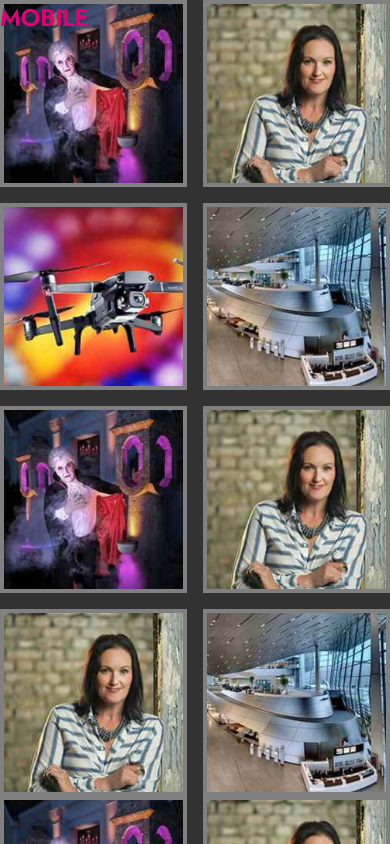
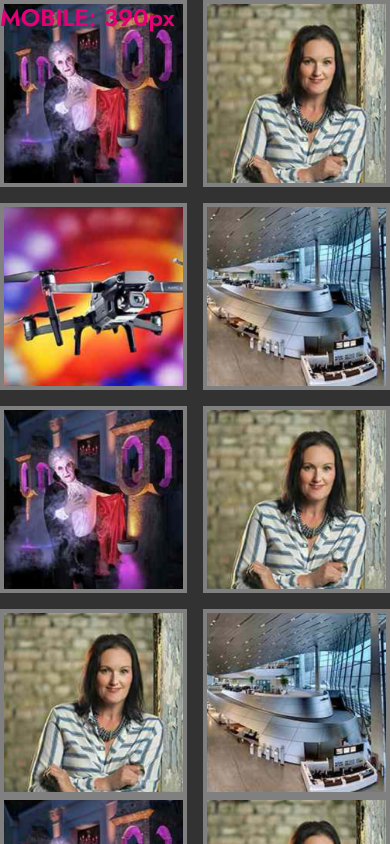
Before and after one commit to iLem0n/lets-rock-de, a Next.js app: page / in a window 390 px wide. Shown: the top 844 px of the page. Built offline with nearby package versions, Linux system fonts and the light colour scheme; what @mui/material-nextjs would draw is missing.

Commit message:
Update TilesGallery.tsx

```diff
--- a/app/features/tiles-gallery/TilesGallery.tsx
+++ b/app/features/tiles-gallery/TilesGallery.tsx
@@ -3,15 +3,33 @@ import { TilesGalleryProvider } from "@/app/features/tiles-gallery/TilesGalleryC
 import Centerpiece from "@/app/features/tiles-gallery/components/Centerpiece";
 import { Typography } from "@mui/material";
 import useIsMobile from "@/app/hoks/isMobile";
+import { useEffect, useState } from "react";
 
 export default function TilesGallery() {
     const isMobile = useIsMobile();
+
+    const [innerWidth, setInnerWidth] = useState(window.innerWidth);
+
+    useEffect(() => {
+        const getInnerWidth = () => {
+            setInnerWidth(window.innerWidth);
+        };
+
+        // Initial check
+        getInnerWidth();
+
+        // Add event listener for window resize
+        window.addEventListener('resize', getInnerWidth);
+
+        // Cleanup
+        return () => window.removeEventListener('resize', getInnerWidth);
+    }, []);
 
     return (
         <TilesGalleryProvider>
             <div className="absolute top-0 left-0 w-screen z-50 text-pink-600 font-black">
                 <Typography variant="body1" className="text-center mb-4">
-                    {isMobile ? "MOBILE" : "NOT MOBILE"}
+                    {isMobile ? "MOBILE" : "NOT MOBILE"}:&nbsp;{innerWidth}px
                 </Typography>
             </div>
             {isMobile ? (
```
